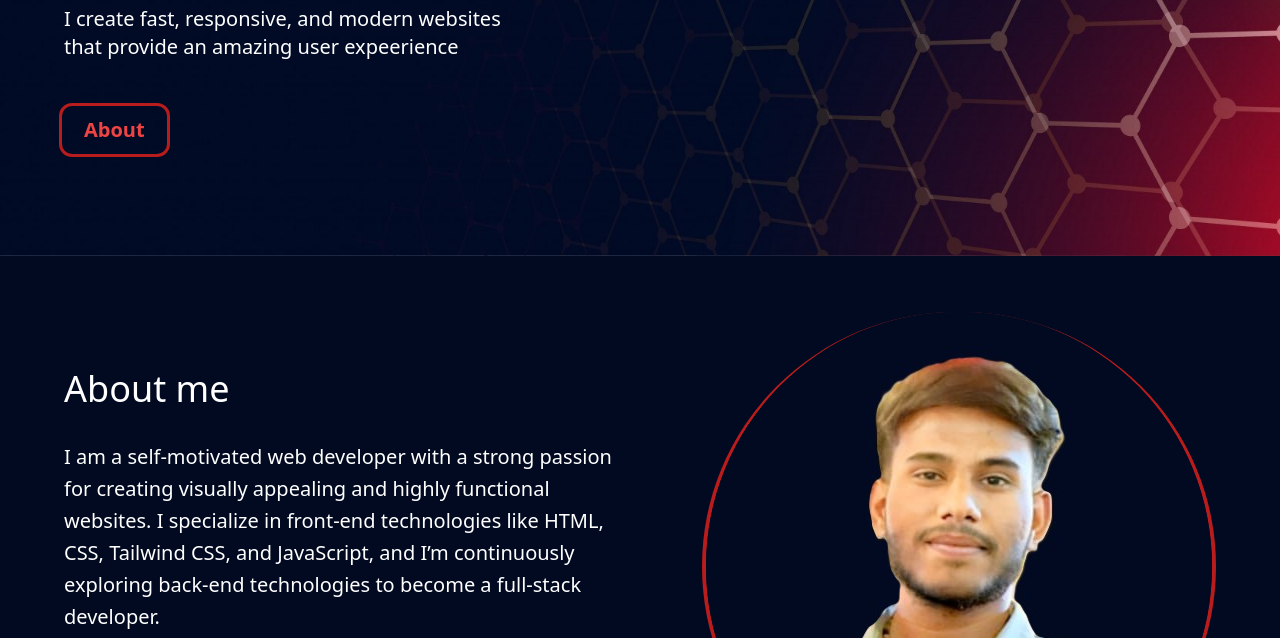
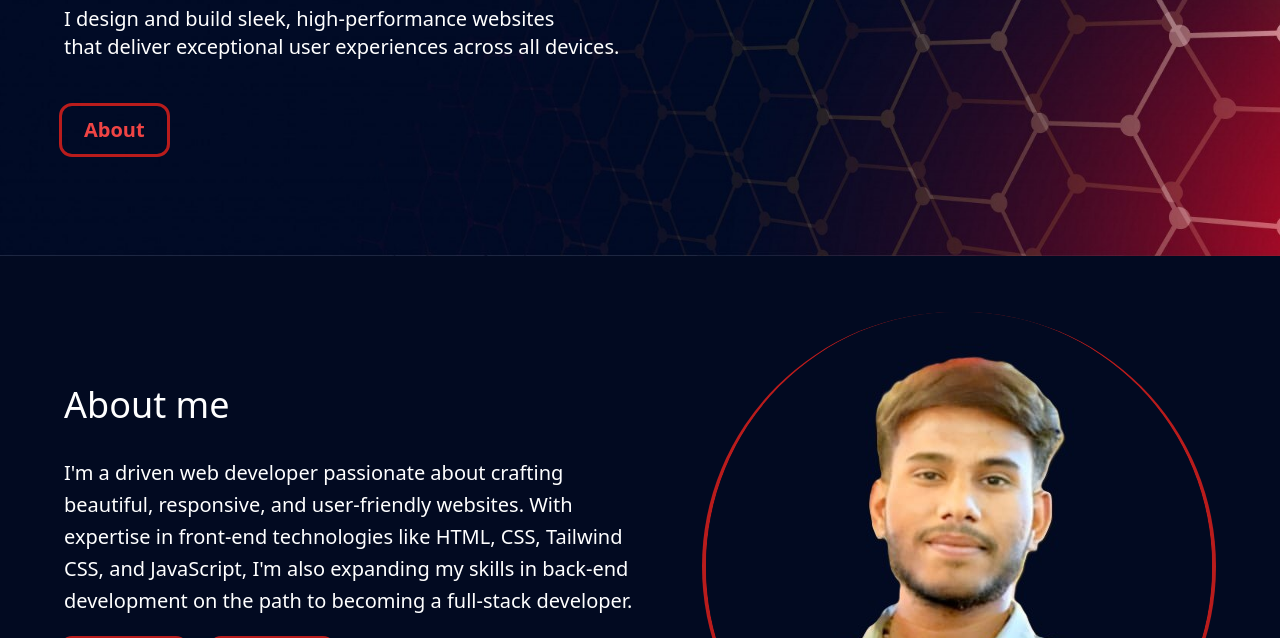
Before and after one commit to rushi2580/portfolio-website, a website: page index.html in a window 1280 px wide. Shown: the part 451-1089 px from the top of the page. Drawn offline with Linux system fonts and the light colour scheme.

Commit message:
change text

```diff
--- a/index.html
+++ b/index.html
@@ -36,9 +36,8 @@
           <div class="    max-sm:text-center  lg:ml-12 inline-block sm:ml-6 ">
       <h3 class="  max-sm:text-4xl sm:text-4xl md:text-5xl lg:text-8xl  pb-6  mt-3 min-sm:ml-4 ">Hi, I'm Rushikesh <br>
         Giri, a Web <br> Developer!</h3>
-      <p class=" text-xl max-sm:text-lg mb-6  leading-snug">I create fast, responsive, and modern websites <br
-          class="max-sm:hidden">that
-        provide an amazing user expeerience
+      <p class=" text-xl max-sm:text-lg mb-6  leading-snug">I design and build sleek, high-performance websites  <br
+          class="max-sm:hidden">that deliver exceptional user experiences across all devices.
 
       </p>
       <a href="#About">  <button
@@ -53,13 +52,7 @@
       <div class=" text-white   max-sm:text-center    sm:w-[50%] w-[100%]   ">
         <h3 class="text-4xl  mb-8">About me </h3>
         <p class="    font-sans text-xl/8 block max-sm:text-lg/8  ">
-          I am a self-motivated web developer with a strong passion for
-          creating visually
-          appealing and highly functional
-          websites. I specialize in front-end technologies like HTML, CSS, Tailwind CSS, and
-          JavaScript,
-          and I’m
-          continuously exploring back-end technologies to become a full-stack developer.</p>
+          I'm a driven web developer passionate about crafting beautiful, responsive, and user-friendly websites. With expertise in front-end technologies like HTML, CSS, Tailwind CSS, and JavaScript, I'm also expanding my skills in back-end development on the path to becoming a full-stack developer.</p>
        <a href="#project"> <button
           class="mt-6 gap-4 outline-offset-2 outline-red-700 outline py-2 rounded-lg  px-5  text-red-500 text-xl font-semibold hover:text-white mb-16">Projects</button></a>
       <a href="#contact"><button
@@ -97,7 +90,7 @@
         <img src="./images/opera-icon-5.png" alt="" class=" mt-7" height="500" width="100">
         <p class="mt-2 text-xl mb-4">Opera vs firfox</p>
 
-       <a href="">  <button
+       <a href=" https://rushi2580.github.io/opera-vs-firefox/">  <button
           class="mt-6 gap-4 outline-offset-2 outline-red-700 outline py-2 rounded-lg  px-5  text-red-500 text-xl font-semibold hover:text-white mb-16">View
         </button></a>
       </div>
```
